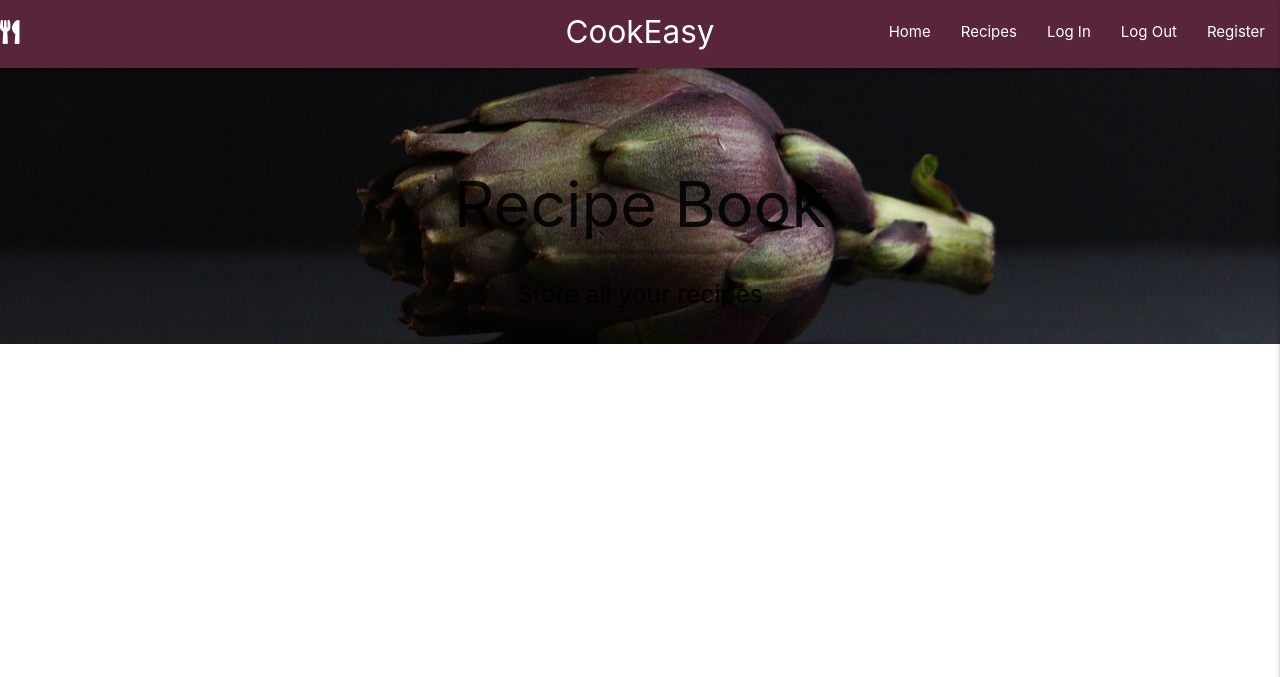
After one commit to ErnestaMajute/MS3, a Flask app: page /index in a window 1280 px wide. The commit adds this page. Shown: the top 677 px of the page. Run offline with Flask 2, Linux system fonts and the light colour scheme; some libraries are stand-ins or nearby versions.

Commit message:
index.html with parallax container added

```diff
--- a/app.py
+++ b/app.py
@@ -21,10 +21,9 @@ mongo = PyMongo(app)
 
 
 @app.route("/")
-@app.route("/get_recipes")
-def get_recipes():
-    recipes = mongo.db.recipes.find()
-    return render_template("recipes.html", recipes=recipes)
+@app.route("/index")
+def index():
+    return render_template("index.html")
 
 
 @app.route("/register", methods=["GET", "POST"])
--- a/static/css/style.css
+++ b/static/css/style.css
@@ -1,3 +1,7 @@
 nav {
-    background-color: #0F292F;
+    background-color: #59253A;
 }
+
+.parallax-container {
+    height: 30vh;
+}
--- a/static/js/script.js
+++ b/static/js/script.js
@@ -1,4 +1,5 @@
 $(document).ready(function(){
     $(".sidenav").sidenav({edge: "right", draggable: true});
     $(".dropdown-trigger").dropdown();
+    $('.parallax').parallax();
   });
--- a/templates/base.html
+++ b/templates/base.html
@@ -24,7 +24,7 @@
                 <a href="#!" class="brand-logo center">CookEasy</a>
                 <a href="#" data-target="mobile-demo" class="sidenav-trigger right"><i class="fas fa-user"></i></a>
                 <ul class="right hide-on-med-and-down">
-                    <li><a href="#">Home</a></li>
+                    <li><a href="{{ url_for('index') }}">Home</a></li>
                     <li><a href="#">Recipes</a></li>
                     <li><a href="#">Log In</a></li>
                     <li><a href="#">Log Out</a></li>
@@ -42,7 +42,7 @@
 
         <!-- mobile sidenavbar -->
         <ul class="sidenav" id="mobile-demo">
-            <li><a href="#">Home</a></li>
+            <li><a href="{{ url_for('index') }}">Home</a></li>
             <li><a href="#">Recipes</a></li>
             <li><a href="#">Log In</a></li>
             <li><a href="#">Log Out</a></li>
--- /dev/null
+++ b/templates/index.html
@@ -0,0 +1,19 @@
+{% extends "base.html" %}
+{% block content %}
+
+    <div id="index-banner" class="parallax-container">
+        <div class="section no-pad-bot">
+            <div class="container">
+                <br><br>
+                <h1 class="header center">Recipe Book</h1>
+                <div class="row center">
+                    <h5 class="header col s12">Store all your recipes</h5>
+                </div>
+                <br><br>
+
+            </div>
+        </div>
+        <div class="parallax"><img src="static/css/images/index-image.jpg" alt="Berries"></div>
+    </div>
+
+{% endblock %}
```
Also changed, not shown: templates/recipes.html (deleted, +0 -21 lines), static/css/images/index-image.jpg (added).
